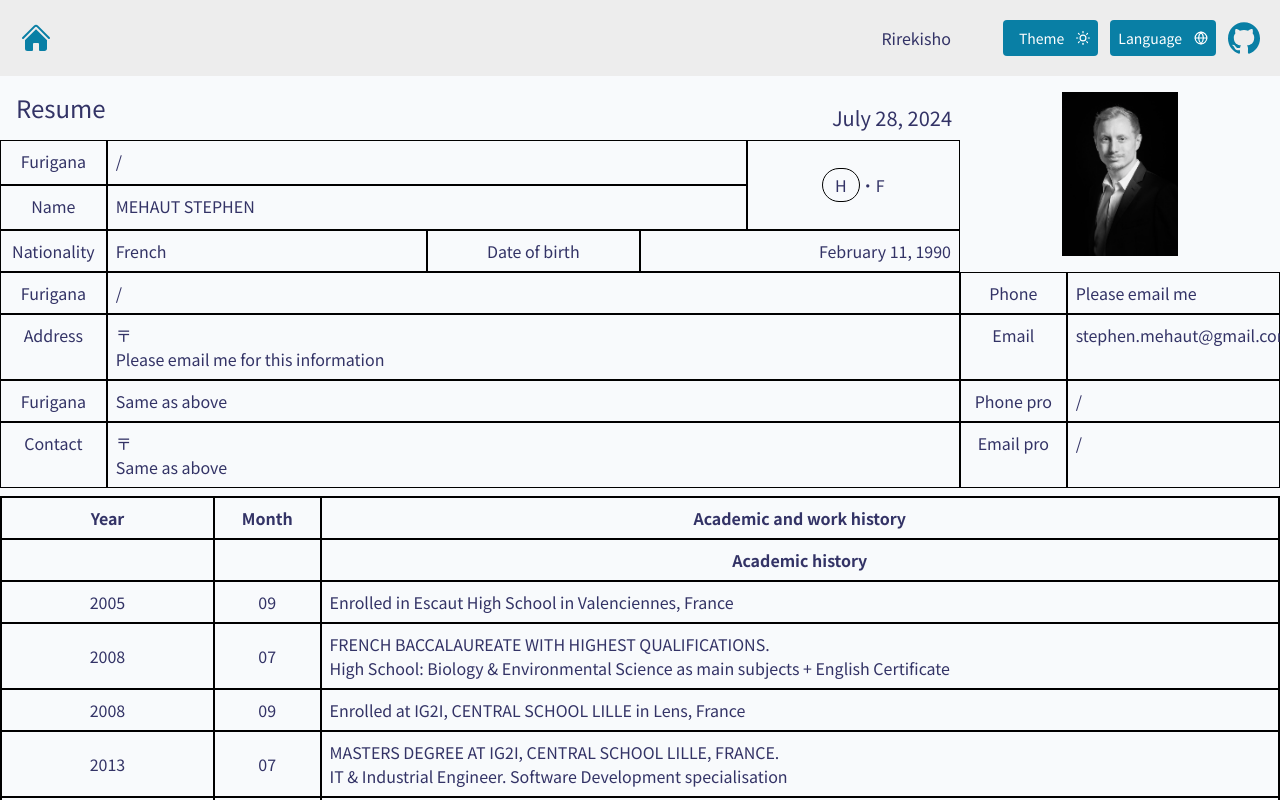
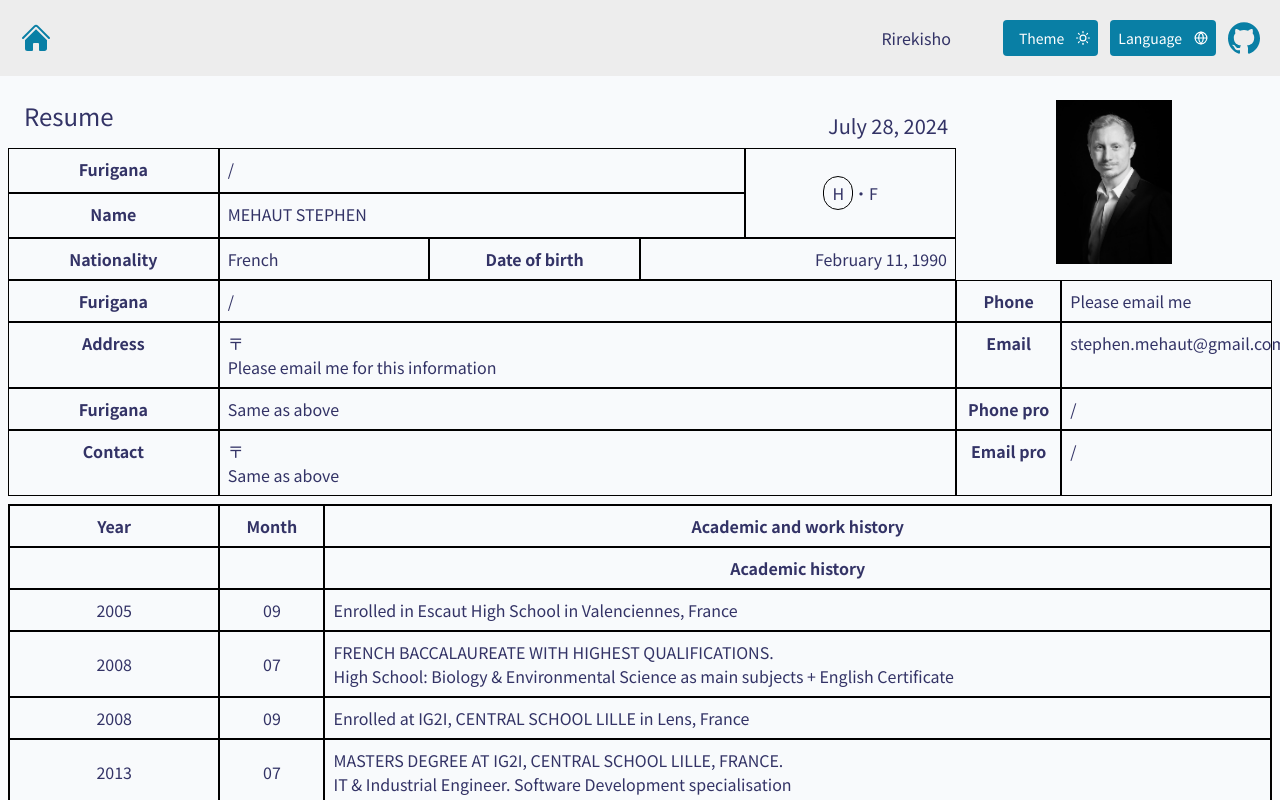
Before and after one commit to Steph0/resume-react, a Next.js app: page /en/rirekisho in a window 1280 px wide. Shown: the top 800 px of the page. Built offline with nearby package versions, Linux system fonts and the light colour scheme.

Commit message:
refactor: rirekisho print pages directives

```diff
--- a/messages/fr.json
+++ b/messages/fr.json
@@ -3,7 +3,7 @@
     "home": "Retour à l'acceuil",
     "githubPortfolio": "Accéder à mon Github",
     "rirekisho": "Rirekisho",
-    "Theme": "Thème"
+    "theme": "Thème"
   },
   "Home": {
     "githubPortfolio": "Accéder à mon Github"
--- a/messages/ja.json
+++ b/messages/ja.json
@@ -3,7 +3,7 @@
     "home": "ホームページに戻る",
     "githubPortfolio": "私のGithubポートフォリオをご覧ください",
     "rirekisho": "履歴書",
-    "Theme": "テーマ"
+    "theme": "テーマ"
   },
   "Home": {
     "githubPortfolio": "私のGithubポートフォリオをご覧ください"
@@ -58,7 +58,7 @@
         "value": "情報なし"
       },
       "mailPerso": {
-        "legend": "Ｅメール",
+        "legend": "メール",
         "value": "stephen.mehaut@gmail.com"
       },
       "phonePro": {
@@ -66,7 +66,7 @@
         "value": "同上"
       },
       "mailPro": {
-        "legend": "Ｅメール",
+        "legend": "メール",
         "value": "同上"
       }
     },
--- a/src/app/[locale]/components/Header.tsx
+++ b/src/app/[locale]/components/Header.tsx
@@ -13,7 +13,7 @@ interface Props {
 export const Header: FC<Props> = ({ locale }) => {
   const t = useTranslations();
   return (
-    <div className='mx-auto flex max-w-screen-2xl flex-row items-center justify-between p-5'>
+    <div className='mx-auto flex max-w-screen-2xl flex-row items-center justify-between p-5 print:hidden'>
       <nav className='mr-10 inline-flex gap-5 text-button'>
         <Link
           lang={locale}
--- a/src/app/[locale]/rirekisho/components/personal-infos/InfoItem.tsx
+++ b/src/app/[locale]/rirekisho/components/personal-infos/InfoItem.tsx
@@ -22,11 +22,11 @@ const _defaultStyle = {
   },
   wrapper: 'col-span-full grid grid-cols-subgrid grid-rows-subgrid',
   definition: {
-    grid: 'col-span-1 row-span-1',
-    text: 'text-center',
+    grid: 'col-span-2 row-span-1',
+    text: 'text-center font-bold',
   },
   term: {
-    grid: 'col-span-full col-start-2',
+    grid: 'col-span-full col-start-3',
   },
 };
 
--- a/src/app/[locale]/rirekisho/components/personal-infos/index.tsx
+++ b/src/app/[locale]/rirekisho/components/personal-infos/index.tsx
@@ -8,7 +8,7 @@ export default function PersonalInfos() {
   const now = new Date();
 
   return (
-    <div>
+    <>
       <div className='grid auto-cols-fr grid-cols-12'>
         <RirekishoHeader
           title={t('Rirekisho.PersonalInfos.title')}
@@ -41,7 +41,7 @@ export default function PersonalInfos() {
                 <span
                   aria-label={t('Rirekisho.PersonalInfos.gender.ariaLabel')}
                   role='img'
-                  className='rounded-full border border-solid border-black pb-1 pe-3 ps-3 pt-1'
+                  className='rounded-full border border-solid border-black pb-1 pe-2 ps-2 pt-1'
                 >
                   {chunks}
                 </span>
@@ -86,6 +86,10 @@ export default function PersonalInfos() {
             legend={t('Rirekisho.PersonalInfos.phonePerso.legend')}
             value={t('Rirekisho.PersonalInfos.phonePerso.value')}
             className='col-start-10'
+            style={{
+              definition: 'col-span-1',
+              term: 'col-start-2',
+            }}
           />
 
           <InfoItem
@@ -100,6 +104,10 @@ export default function PersonalInfos() {
             legend={t('Rirekisho.PersonalInfos.mailPerso.legend')}
             value={t('Rirekisho.PersonalInfos.mailPerso.value')}
             className='col-start-10'
+            style={{
+              definition: 'col-span-1',
+              term: 'col-start-2',
+            }}
           />
 
           <InfoItem
@@ -113,6 +121,10 @@ export default function PersonalInfos() {
             legend={t('Rirekisho.PersonalInfos.phonePro.legend')}
             value={t('Rirekisho.PersonalInfos.phonePro.value')}
             className='col-start-10'
+            style={{
+              definition: 'col-span-1',
+              term: 'col-start-2',
+            }}
           />
 
           <InfoItem
@@ -127,9 +139,13 @@ export default function PersonalInfos() {
             legend={t('Rirekisho.PersonalInfos.mailPro.legend')}
             value={t('Rirekisho.PersonalInfos.mailPro.value')}
             className='col-start-10'
+            style={{
+              definition: 'col-span-1',
+              term: 'col-start-2',
+            }}
           />
         </dl>
       </div>
-    </div>
+    </>
   );
 }
--- a/src/app/[locale]/rirekisho/page.tsx
+++ b/src/app/[locale]/rirekisho/page.tsx
@@ -3,7 +3,7 @@ import PersonalInfos from './components/personal-infos/index';
 
 export default function Rirekisho() {
   return (
-    <section className='flex flex-col gap-y-2 bg-slate-50 dark:bg-slate-900'>
+    <section className='flex flex-col gap-y-2 bg-slate-50 dark:bg-slate-900 p-2 print:p-0'>
       <PersonalInfos />
       <Education />
 
```
